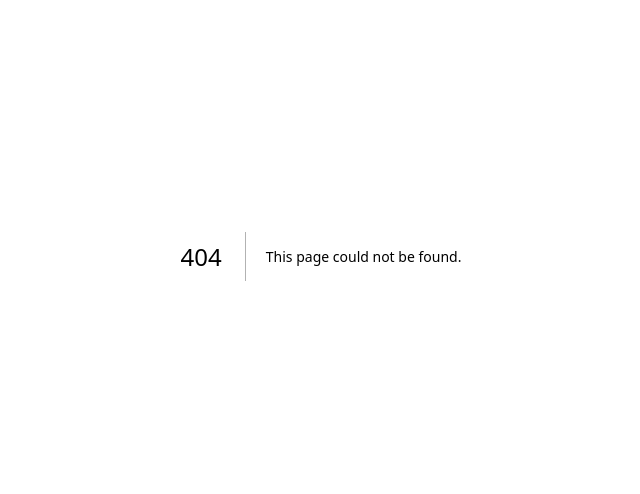
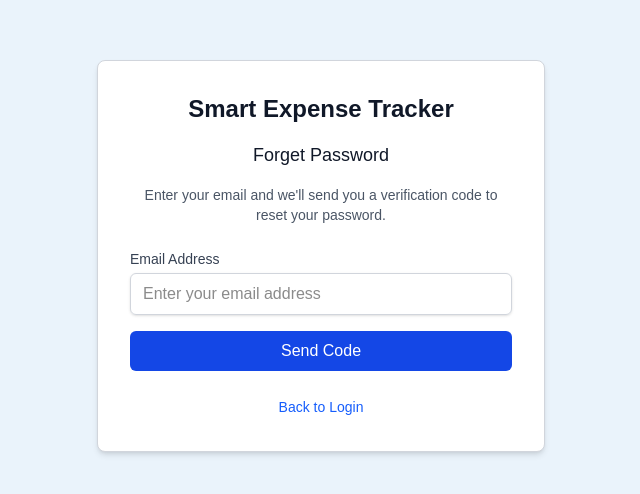
Before and after one commit to osid-alkourd/smart-expense-frontend, a Next.js app: page /forgot-password in a window 1280 px wide. Before the commit this address had no page. Shown: the part 144-638 px from the top of the page, without its empty margins (319-959 px from the left). Built offline with nearby package versions, Linux system fonts and the light colour scheme.

Commit message:
add forget password page

```diff
--- /dev/null
+++ b/app/forgot-password/page.tsx
@@ -0,0 +1,82 @@
+"use client";
+
+import Link from "next/link";
+import { useState } from "react";
+
+export default function ForgotPasswordPage() {
+  const [email, setEmail] = useState("");
+
+  const handleInputChange = (e: React.ChangeEvent<HTMLInputElement>) => {
+    setEmail(e.target.value);
+  };
+
+  const handleSubmit = (e: React.FormEvent) => {
+    e.preventDefault();
+    // Handle form submission here
+    console.log("Send code for email:", email);
+  };
+
+  return (
+    <div className="min-h-screen" style={{ backgroundColor: '#EAF3FB' }}>
+      {/* Main Content */}
+      <main className="flex items-center justify-center min-h-screen py-12 px-4 sm:px-6 lg:px-8">
+        <div className="max-w-md w-full">
+          {/* Form Card */}
+          <div className="bg-white rounded-lg shadow-md border border-gray-300 p-8">
+            {/* App Title */}
+            <h1 className="text-2xl font-bold text-center text-gray-900 mb-4">
+              Smart Expense Tracker
+            </h1>
+
+            {/* Section Title */}
+            <h2 className="text-lg font-medium text-center text-gray-900 mb-4">
+              Forget Password
+            </h2>
+
+            {/* Description */}
+            <p className="text-sm text-gray-600 text-center mb-6">
+              Enter your email and we'll send you a verification code to reset your password.
+            </p>
+
+            <form onSubmit={handleSubmit} className="space-y-4">
+              {/* Email Field */}
+              <div>
+                <label htmlFor="email" className="block text-sm font-medium text-gray-700 mb-1">
+                  Email Address
+                </label>
+                <input
+                  type="email"
+                  id="email"
+                  name="email"
+                  value={email}
+                  onChange={handleInputChange}
+                  required
+                  className="w-full px-3 py-2 border border-gray-300 rounded-md shadow-sm focus:outline-none focus:ring-2 focus:ring-blue-500 focus:border-transparent"
+                  placeholder="Enter your email address"
+                />
+              </div>
+
+              {/* Send Code Button */}
+              <button
+                type="submit"
+                className="w-full bg-blue-700 text-white py-2 px-4 rounded-md hover:bg-blue-800 focus:outline-none focus:ring-2 focus:ring-blue-500 focus:ring-offset-2 transition-colors duration-200 font-medium"
+              >
+                Send Code
+              </button>
+            </form>
+
+            {/* Back to Login Link */}
+            <div className="text-center mt-6">
+              <Link
+                href="/login"
+                className="text-sm text-blue-600 hover:text-blue-700 transition-colors"
+              >
+                Back to Login
+              </Link>
+            </div>
+          </div>
+        </div>
+      </main>
+    </div>
+  );
+}
```
